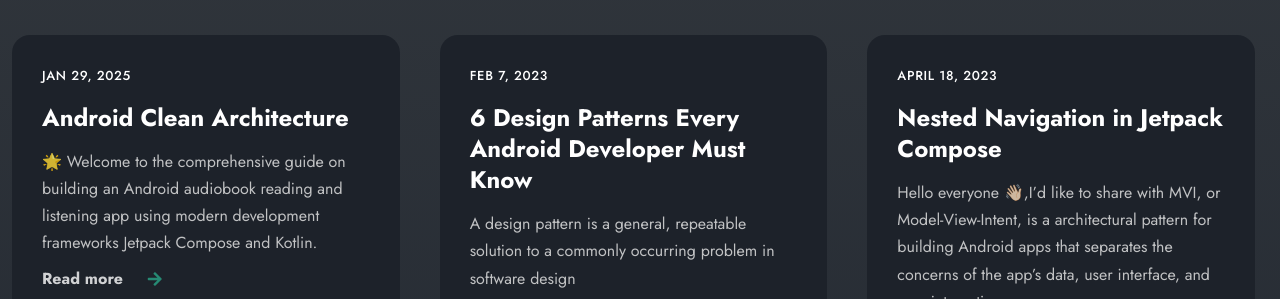
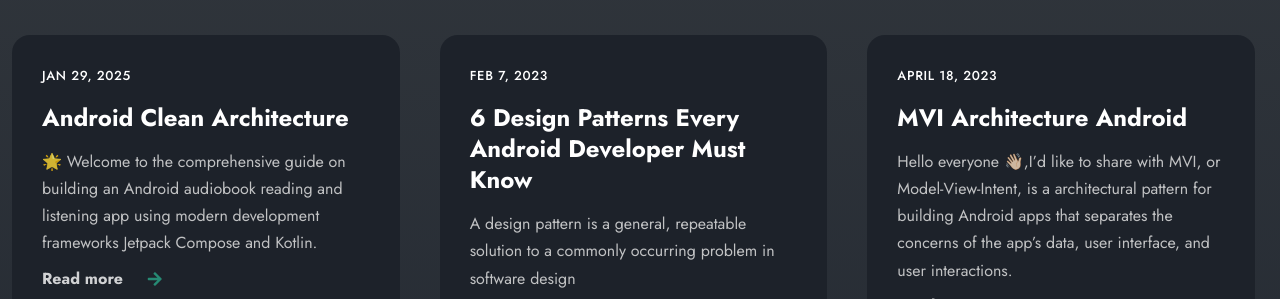
Before and after one commit to naeemdev/Muhammad-Naeem, a plain HTML site: page index.html in a window 1280 px wide. Shown: the part 4214-4513 px from the top of the page. Drawn offline with Linux system fonts and the light colour scheme.

Commit message:
Update index.html

```diff
--- a/index.html
+++ b/index.html
@@ -961,7 +961,7 @@
                                             </div>
                                             <h5 class="lui-title">
                                         <a href="https://medium.com/@naeem0313/mvi-architecture-android-a2a3aef3dbf1" target="_blank">
-                                            Nested Navigation in Jetpack Compose
+                                           MVI Architecture Android
                                         </a>
                                     </h5>
                                             <div class="lui-text">
```
